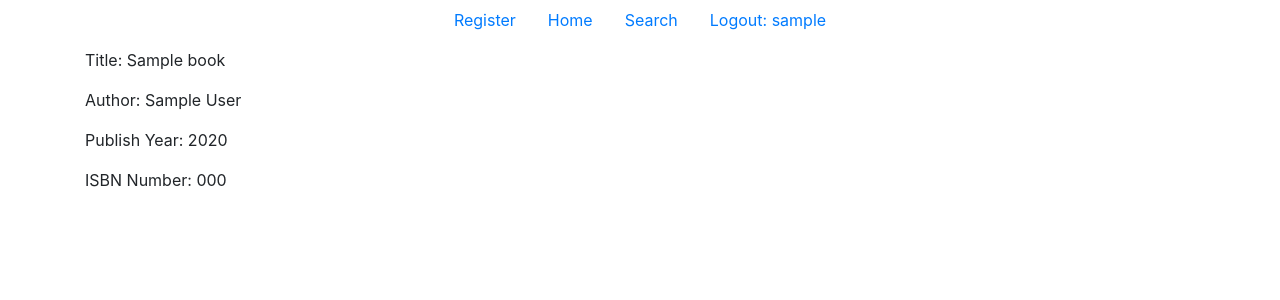
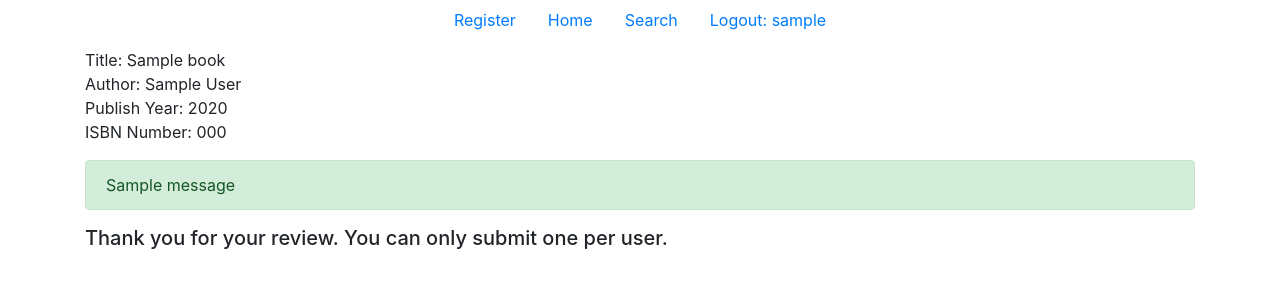
Before and after one commit to cricketthomas/cs50w, a Flask app: template project1/templates/book.html in a window 1280 px wide. Shown: the top 300 px of the page. Run offline with Flask 2, Linux system fonts and the light colour scheme; the visitor is signed in with stand-in values (Sample User, id 1); the template is opened without the code that fills it: most values are stand-ins (such as "Sample title", 1, 10 or a date in 2020); one stand-in notice (Sample message) is shown; some libraries are stand-ins or nearby versions.

Commit message:
added page for review but not query yet

```diff
--- a/project1/application.py
+++ b/project1/application.py
@@ -1,6 +1,6 @@
 import os
 import psycopg2
-from flask import Flask, session, render_template, request, flash
+from flask import Flask, session, render_template, request, flash, redirect
 from flask_session import Session
 from sqlalchemy import create_engine
 from sqlalchemy.orm import scoped_session, sessionmaker
@@ -121,8 +121,19 @@ def results():
 
     return render_template('results.html', books=books, textparams=textparams, params=params, bookslen=len(books))
 
+
 @app.route("/results/<string:book_id>")
 def book(book_id):
-    book = db.execute("SELECT * FROM books WHERE isbn = :isbn", {"isbn": book_id}).fetchone()
-    #if book is None:  return render_template("error.html", message="No such book.")
-    return render_template("book.html",book=book)
+    book = db.execute("SELECT * FROM books WHERE isbn = :isbn",
+                      {"isbn": book_id}).fetchone()
+    # if book is None:  return render_template("error.html", message="No such book.")
+    return render_template("book.html", book=book)
+
+
+@app.route("/results/<string:book_id>/reviewed", methods=["POST", "GET"])
+def review(book_id):
+    book = db.execute("SELECT * FROM books WHERE isbn = :isbn",
+                      {"isbn": book_id}).fetchone()
+    flash("Review Submitted Sucessfully.")
+    session['reviewed'] = True
+    return render_template("book.html", book=book)
--- a/project1/templates/book.html
+++ b/project1/templates/book.html
@@ -5,9 +5,31 @@
 {% endblock %}
 {% block body %}
 
-<p>Title: {{book.title}}</p>
-<p>Author: {{book.author}}</p>
-<p>Publish Year: {{book.year}}</p>
-<p>ISBN Number: {{book.isbn}}</p>
+<p>
+    Title: {{book.title}} <br>
+    Author: {{book.author}} <br>
+    Publish Year: {{book.year}} <br>
+    ISBN Number: {{book.isbn}}
+</p>
+
+{% with messages = get_flashed_messages() %}
+{% if messages %}
+<div class="alert alert-success" role="alert">
+    {% for message in messages %}
+    {{ message }}
+    {% endfor %}
+</div>
+{% endif %}
+{% endwith %}
+
+{% if session['reviewed']%}
+<h5>Thank you for your review. You can only submit one per user.</h5>
+{%else%}
+<h2>Submit a Review</h2>
+<form action="{{ url_for('review',book_id=book.isbn) }}" method="post" class="form">
+    <textarea class="form-control required"></textarea>
+    <button class="btn btn-primary">Submit Reivew</button>
+</form>
+{%endif%}
 
 {% endblock %}
```
Also changed, not shown: 3 other files.
